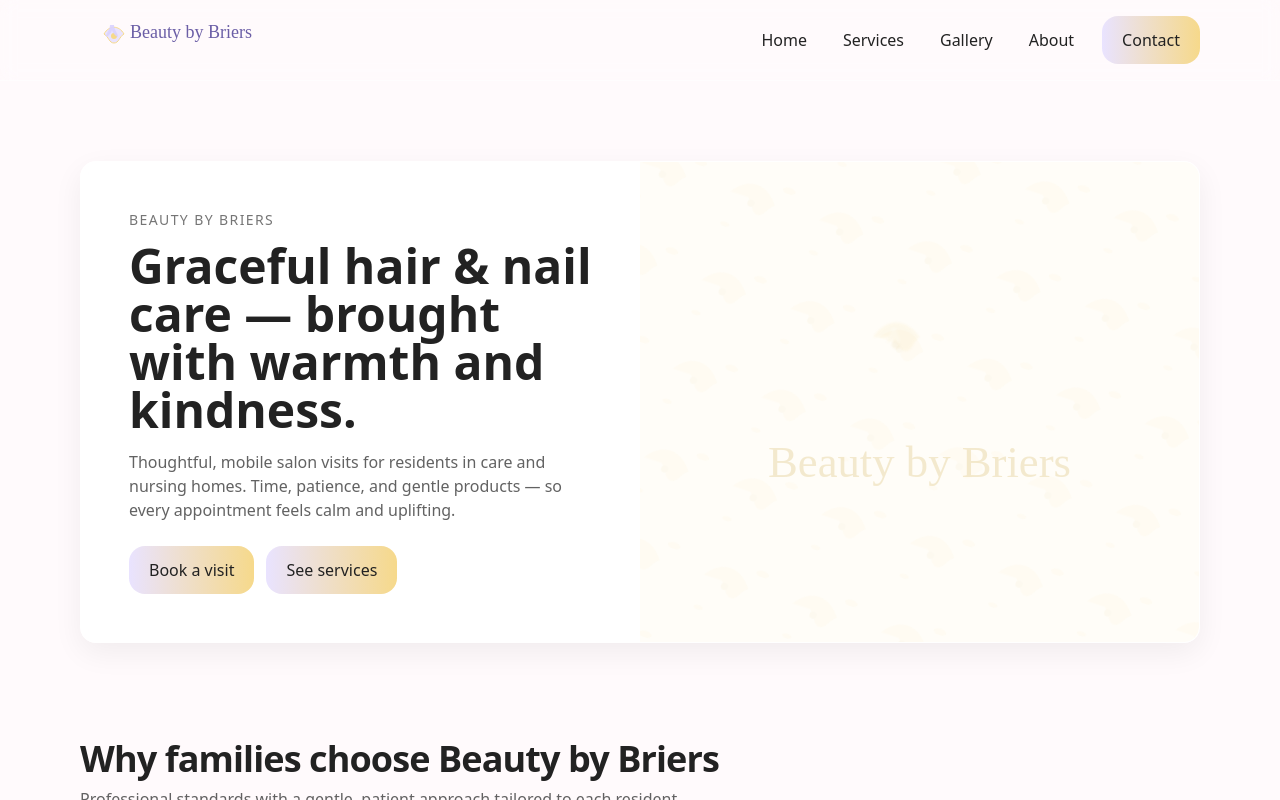
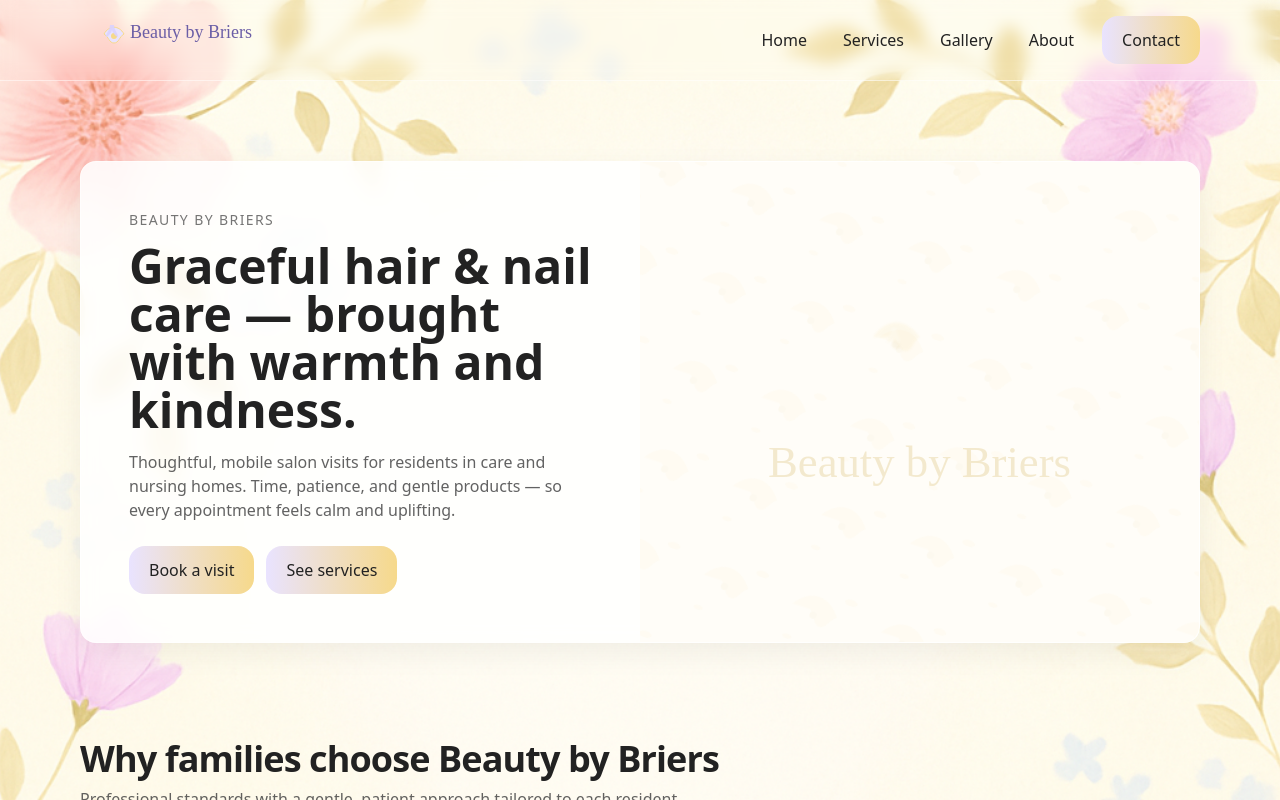
Before and after one commit to flatoutratout/beautybybriers, a Next.js app: page / in a window 1280 px wide. Shown: the top 800 px of the page. Built offline with nearby package versions, Linux system fonts and the light colour scheme.

Commit message:
Update globals.css

```diff
--- a/app/globals.css
+++ b/app/globals.css
@@ -2,60 +2,52 @@
 @tailwind components;
 @tailwind utilities;
 
-/* Base styles */
+/* ===== Base layout ===== */
 html, body {
   @apply text-ink scroll-smooth;
   position: relative;
   min-height: 100%;
   height: 100%;
-  background-color: #fffafc;
   color: #222;
+
+  /* 🌸 Force background visible */
+  background-color: #fffafc !important;
+  background-image: url('/bbb_background.png') !important;
+  background-repeat: no-repeat !important;
+  background-position: center center !important;
+  background-size: cover !important;
+  background-attachment: fixed !important;
 }
 
-/* 🌸 Floral background */
-body::after {
-  content: "";
-  position: fixed;
-  inset: 0;
-  z-index: -2;
-  background: url('/bbb_background.png') center center / cover no-repeat fixed;
-  opacity: 0.8; /* Adjust this for more or less visibility */
+/* ===== Containers and cards ===== */
+.container {
+  @apply max-w-6xl mx-auto px-4;
+}
+.card {
+  @apply bg-white/85 backdrop-blur rounded-2xl shadow-soft border border-white/50;
 }
 
-/* Soft fade overlay for readability */
-body::before {
-  content: "";
-  position: fixed;
-  inset: 0;
-  z-index: -1;
-  pointer-events: none;
-  background: radial-gradient(
-    circle at center,
-    rgba(255, 255, 255, 0.9) 0%,
-    rgba(255, 255, 255, 0.97) 70%,
-    rgba(255, 255, 255, 1) 100%
-  );
-}
-
-/* Container and layout */
-.container { @apply max-w-6xl mx-auto px-4; }
-.card { @apply bg-white/85 backdrop-blur rounded-2xl shadow-soft border border-white/50; }
+/* ===== Buttons ===== */
 .btn {
   @apply inline-flex items-center justify-center rounded-2xl px-5 py-3 font-medium transition transform hover:-translate-y-0.5 active:translate-y-0;
   background: linear-gradient(90deg, #E9E3FF, #F6D98B, #E9E3FF);
   background-size: 200% 100%;
 }
 .btn:hover { animation: shimmer 2.5s linear infinite; }
-.section { @apply py-16 md:py-24; }
 
-/* Ensure all content stays above background layers */
+/* ===== Sections ===== */
+.section {
+  @apply py-16 md:py-24;
+}
+
+/* ===== Ensure content is above the background ===== */
 main, header, footer, .header-wrap, section {
   position: relative;
   z-index: 1;
   background: transparent !important;
 }
 
-/* Header styling */
+/* ===== Header styling ===== */
 .header-wrap {
   @apply sticky top-0 z-40 backdrop-blur border-b border-white/50;
   background: rgba(255, 253, 248, 0.65);
```
